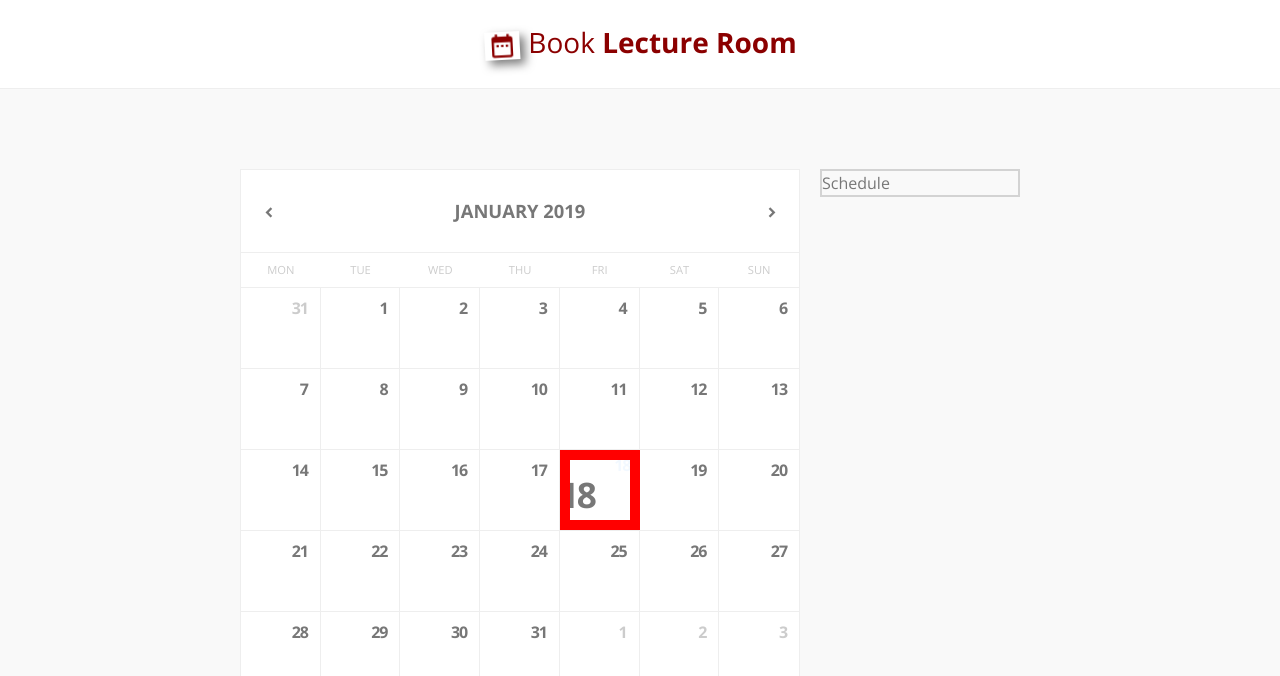
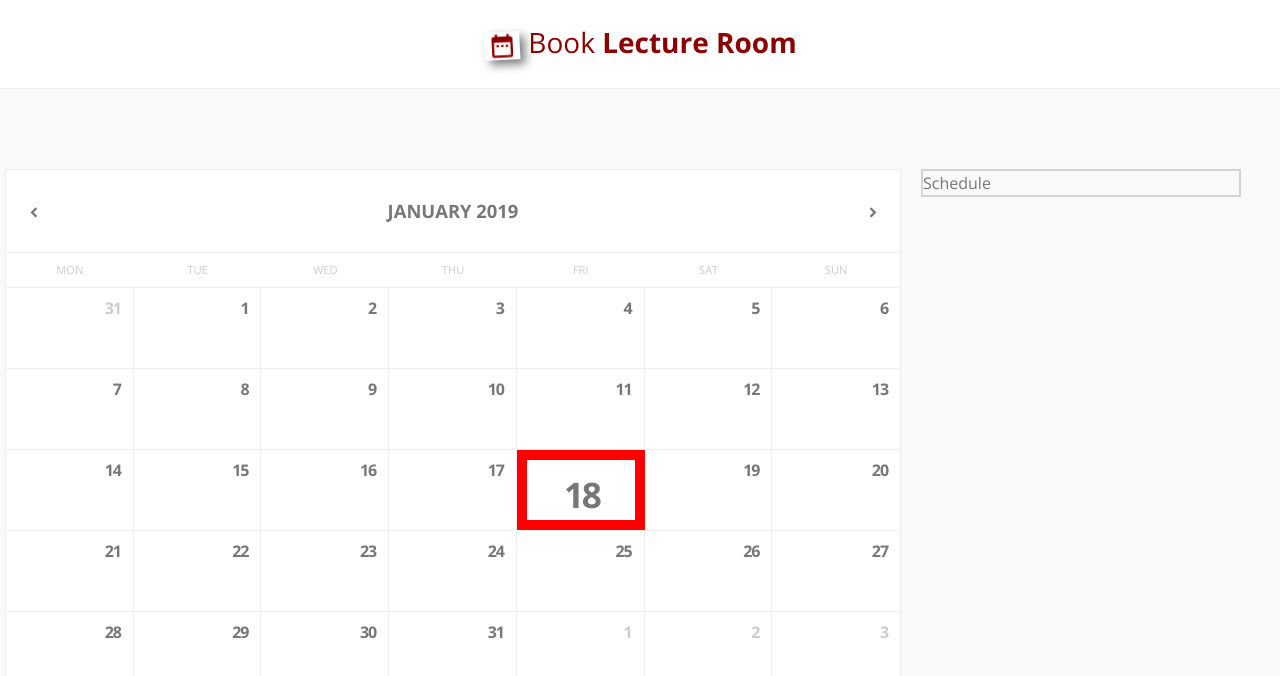
Before and after one commit to shachsan/School-Management, a React (Create React App) app in the folder school-management-frontend/: page / in a window 1280 px wide. Shown: the top 676 px of the page. Built offline with nearby package versions, Linux system fonts and the light colour scheme.

Commit message:
layout change

```diff
--- a/school-management-frontend/src/App.css
+++ b/school-management-frontend/src/App.css
@@ -93,9 +93,9 @@ header #logo {
 main {
   display: block;
   width: 100%;
-  margin: 0 auto;
+  margin: 0 5px;
   margin-top: 5em;
-  max-width: 50em;
+  /* max-width: 50em; */
 }
 
 /* SCHEDULE SIDE BAR */
```
